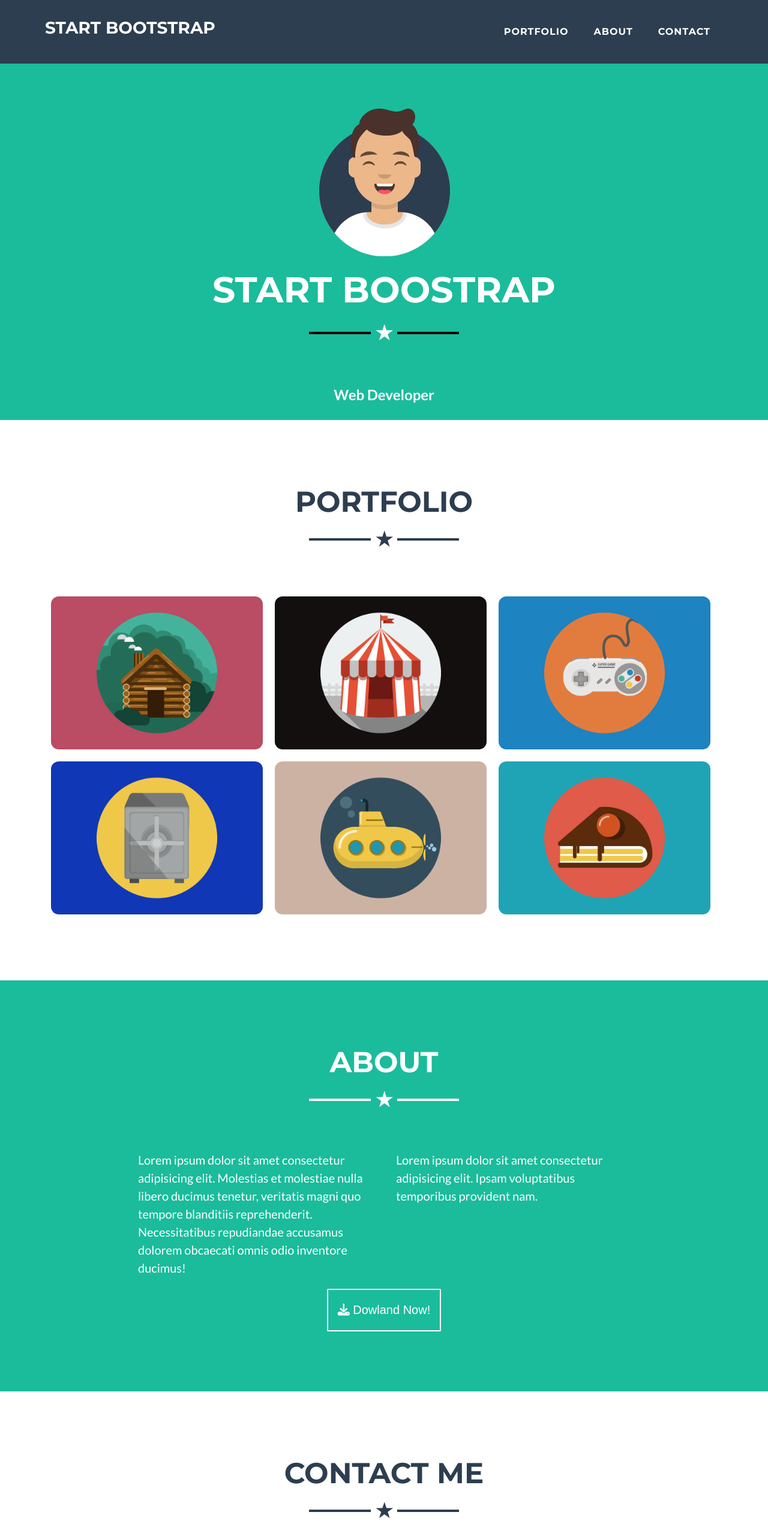
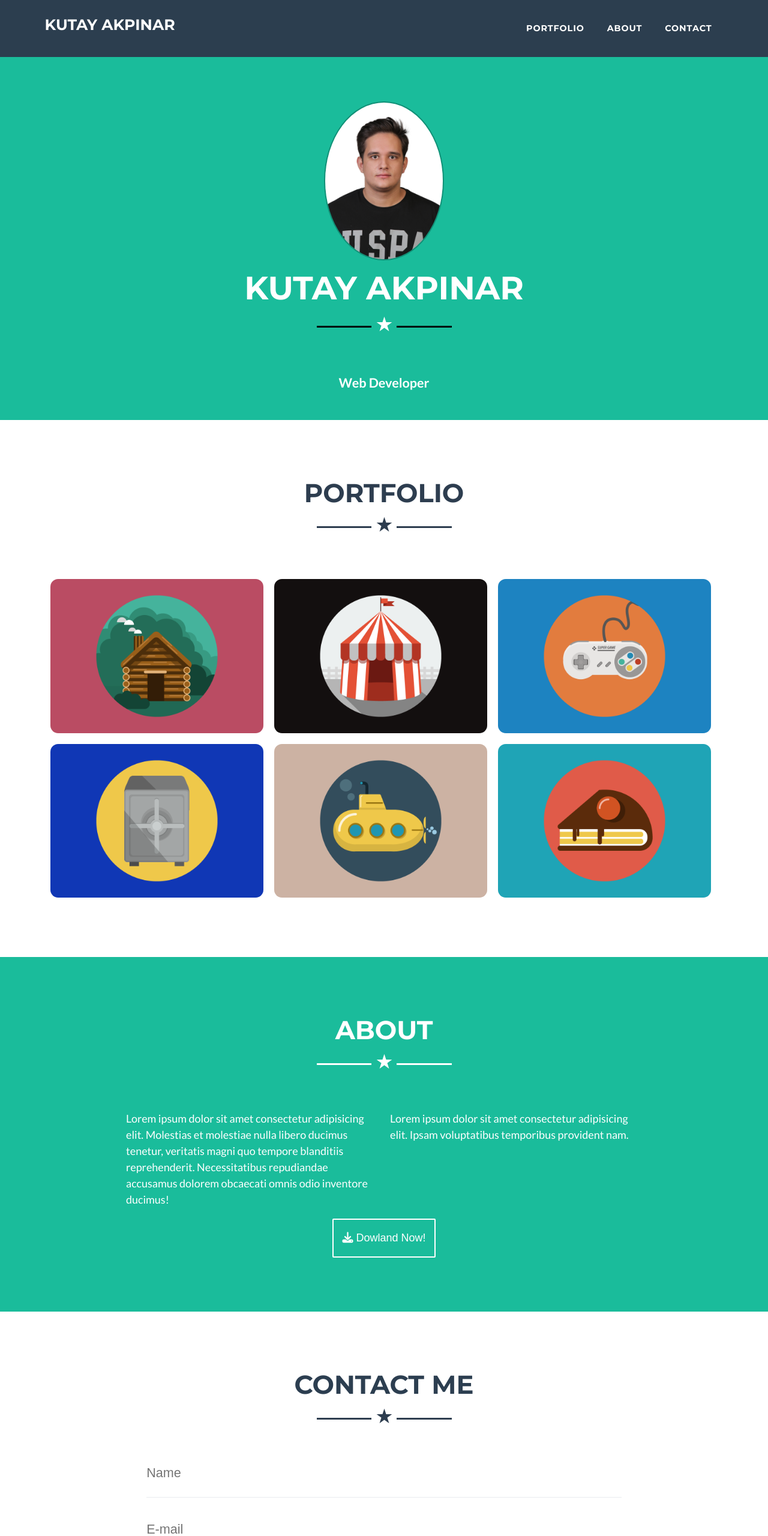
Before and after one commit to kutayakpnar/freelancer_website, a plain HTML site: page index.html in a window 1280 px wide. Shown: the top 2560 px of the page at 60% size. Drawn offline with nearby package versions, Linux system fonts and the light colour scheme; a web font is replaced by a local one.

```diff
--- a/index.html
+++ b/index.html
@@ -35,11 +35,14 @@
     <nav>
         <div class="container clearfix">
             <div id="logo-box">
-                <a href="/" class="logo text-uppercase"> Start Bootstrap</a>
+                <a href="/" class="logo text-uppercase"> KUTAY AKPINAR</a>
             </div>
 
-            <div id="navlinks">
+            <div id="navlinks" class="responsive">
                 <ul>
+                    <li class="nav-item text-uppercase nav-icon"> <a href="#" class="nav-link"><i
+                                class="fa-solid fa-bars"></i></a></li>
+
                     <li class="nav-item text-uppercase"> <a href="#" class="nav-link">Portfolio</a></li>
                     <li class="nav-item text-uppercase"> <a href="#" class="nav-link">About</a></li>
                     <li class="nav-item text-uppercase"> <a href="#" class="nav-link">Contact</a></li>
@@ -50,8 +53,8 @@
 
     <header>
         <div class="container">
-            <img id="profile-image" class="img-fluid" src="images/avatar.png" alt="">
-            <h1 class="text-uppercase">Start Boostrap</h1>
+            <img id="profile-image" class="img-fluid" src="images/mailat.jpg" alt="">
+            <h1 class="text-uppercase">KUTAY AKPINAR</h1>
             <hr class="star-light">
             <h2>Web Developer</h2>
         </div>
@@ -184,7 +187,7 @@
 
                 </div>
                 <div class="form-group">
-                    <textarea  id="message" rows="5" placeholder="Message"></textarea>
+                    <textarea id="message" rows="5" placeholder="Message"></textarea>
                 </div>
                 <button class="btn btn-primary">
                     Send
@@ -194,7 +197,7 @@
     </section>
 
     <footer>
-        <div class="container clearfix" >
+        <div class="container clearfix">
             <div class="col">
                 <h4 class="text-uppercase">
                     Location
@@ -245,6 +248,16 @@
             <small>Copyright © Your Website 2023</small>
         </div>
     </div>
+    <script src="https://code.jquery.com/jquery-3.7.1.min.js" crossorigin="anonymous"></script>
+
+    <script>
+
+        $(".nav-icon").click(function(){
+            $("#navlinks").toggleClass("responsive");
+            return false;
+        });
+
+    </script>
 
 
 
--- a/style.css
+++ b/style.css
@@ -7,7 +7,7 @@
 }
 
 html{
-    font-size: 10px;
+    font-size: 6px;
 }
 body{
    font-family: "Lato",sans-serif;
@@ -19,6 +19,13 @@
 }
 a{
     text-decoration: none;
+}
+#profile-image{
+    border: 2px solid #128f76 ;
+
+    width: 200px;
+    height: auto;
+    border-radius: 50%;
 }
 /* navbar */
 nav{
@@ -75,7 +82,7 @@
     height: auto;
 }
 .container{
-    width: 1140px;
+    width: 100%;
     margin-left: auto;
     margin-right: auto;
     padding-left: 0.5rem;
@@ -216,8 +223,8 @@
 
 .col{
     float:left;
-    width: 33%;
-    padding: 10px;
+    width: 100%;
+    padding: 1rem;
 
 }
 
@@ -277,17 +284,17 @@
 }
 
 #about-text .left{
-    float: left;
-    width: 50%;
-    padding-right: 2rem;
-    padding-left: 23rem;
+    float: none;
+    width: 100%;
+    padding-right: 5px;
+    padding-left: 25px;
 }
 
 #about-text .right{
-    float: right;
-    width: 50%;
-    padding-right: 23rem;
-    padding-left: 2rem;
+    float: none;
+    width: 100%;
+    padding-right: 5px;
+    padding-left: 25px;
 }
 #about-text .text{
     font-size: 2rem;
@@ -367,3 +374,97 @@
     text-align: center;
 
 }
+
+@media (min-width:576px) {
+    .container{
+        max-width: 540px;
+    }
+
+
+}
+
+@media (min-width:768px) {
+    .container{
+        max-width: 720px;
+    }
+    html{
+        font-size: 7px;
+    }
+    .col{
+        width: 50%;
+    }
+
+
+}
+
+@media (min-width:992px) {
+    .container{
+        max-width: 960px;
+    }
+    html{
+        font-size: 8px;
+    }
+    .col{
+        width: 33%;
+    }
+
+}
+@media (min-width:1200px) {
+
+    .container{
+        max-width: 1140px;
+    }
+    html{
+        font-size: 9px;
+    }
+
+}
+
+@media (min-width:992px){
+    #about-text .left{
+        float: left;
+        width: 50%;
+        padding-right: 10px;
+        padding-left: 210px;
+    }
+    #about-text .right{
+        float: right;
+        width: 50%;
+        padding-right: 210px;
+        padding-left: 10px;
+    }
+}
+
+#navlinks .nav-icon{
+    display: none;
+}
+
+@media (max-width:992px){
+    #logo-box{
+        float: none;
+        text-align: left;
+    }
+    #navlinks{
+        float: none;
+    }
+    #navlinks .nav-link{
+        font-size: 2rem;
+        padding-left: 0;
+    }
+    #navlinks .nav-item{
+        float: none;
+        text-align: left;
+    }
+    #navlinks .nav-icon{
+        display: block;
+        position: absolute;
+        top: 10px;
+        right: 10px;
+        font-size: 3rem;
+    }
+    #navlinks.responsive li:not(:first-child) {
+        display: none;
+
+    }
+
+}
```
Also changed, not shown: images/mailat.jpg (added).
